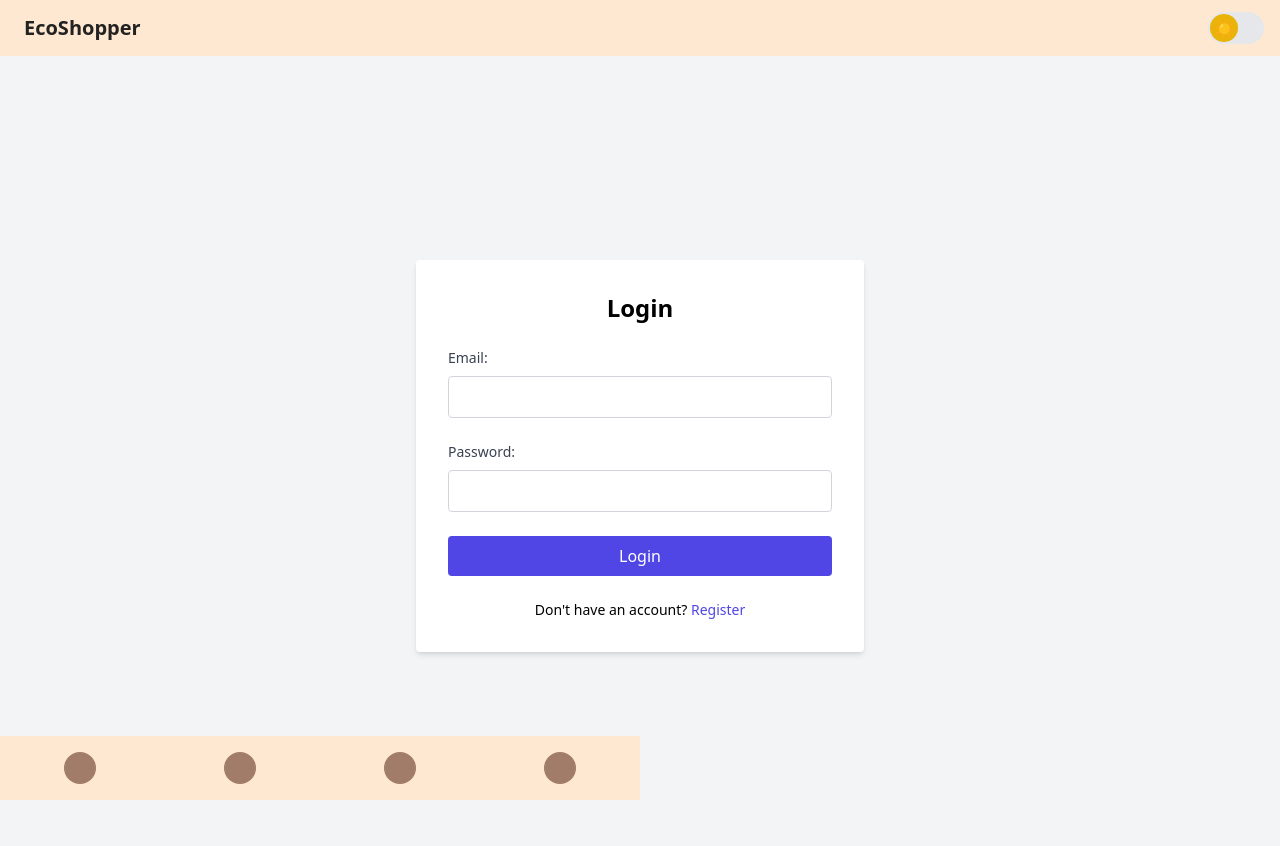
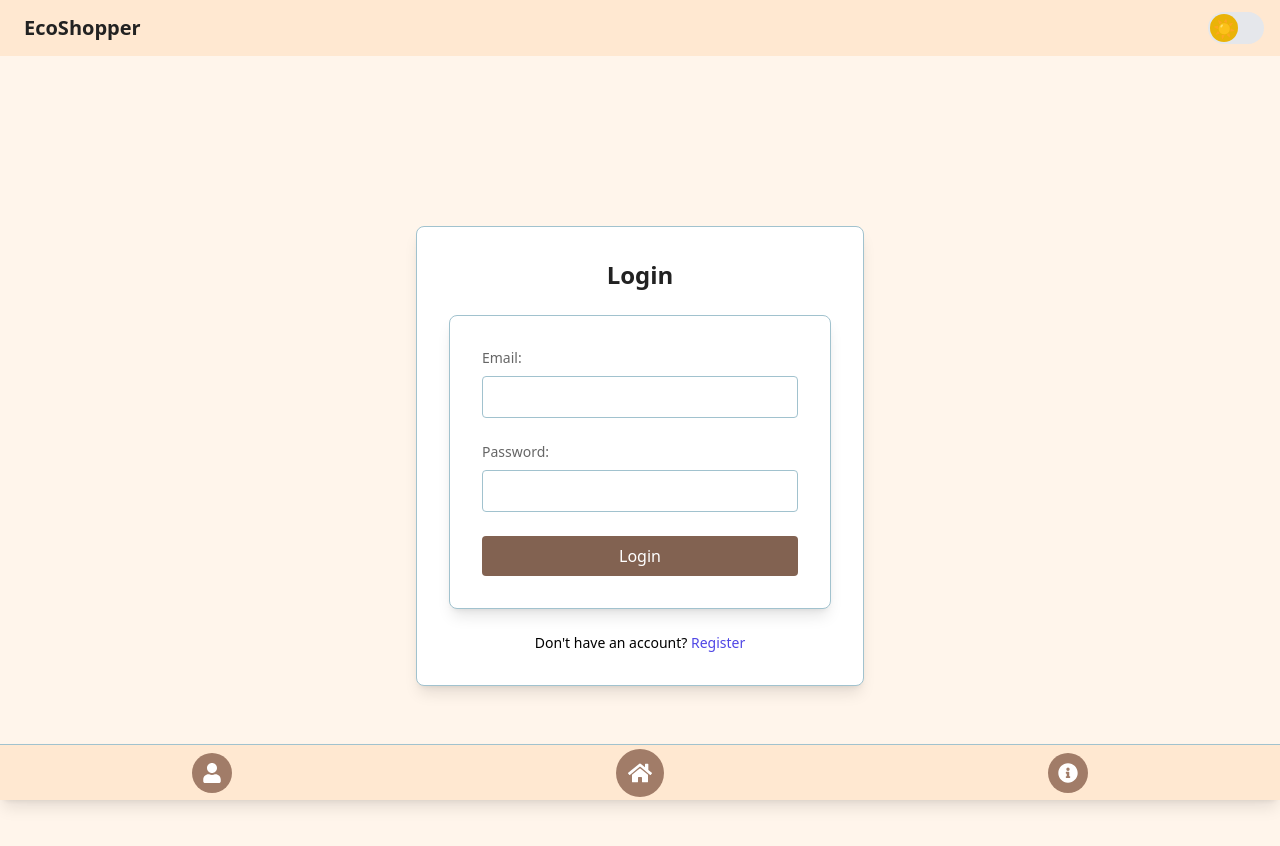
Before and after one commit to MorpKnight/EcoShopper-FE, a React (Vite) app: page /auth in a window 1280 px wide. Shown: the top 846 px of the page. Built offline with nearby package versions, Linux system fonts and the light colour scheme; no server answers.

Commit message:
feat: enhance authentication forms with improved styling and structure; add footer navigation with icons

```diff
--- a/src/components/FooterNavigation.tsx
+++ b/src/components/FooterNavigation.tsx
@@ -1,12 +1,34 @@
+import { FaUser, FaInfoCircle, FaHome } from "react-icons/fa";
+import { useNavigate } from 'react-router-dom';
+
 export default function FooterNavigation() {
+  const navigate = useNavigate();
   return (
-    <footer className="mt-6 flex w-screen max-w-screen-sm justify-around bg-tertiary py-4 fixed bottom-0">
-      {[1, 2, 3, 4].map((item) => (
-        <div
-          key={item}
-          className="h-8 w-8 rounded-full bg-secondary-500"
-        ></div>
-      ))}
+    <footer className="flex w-full justify-around items-center bg-tertiary h-14 fixed bottom-0 z-50 border-t border-secondary-300 shadow-lg">
+      {/* Profile Icon */}
+      <button
+        className="flex items-center justify-center h-10 w-10 rounded-full bg-secondary-500 text-text-white hover:bg-secondary-700 transition-colors duration-300"
+        aria-label="Profile"
+      >
+        <FaUser className="h-5 w-5" />
+      </button>
+
+      {/* Home Icon */}
+      <button
+        onClick={() => navigate("/")}
+        className="flex items-center justify-center h-12 w-12 rounded-full bg-secondary-500 text-text-white hover:bg-secondary-700 transition-transform transform hover:scale-110"
+        aria-label="Home"
+      >
+        <FaHome className="h-6 w-6" />
+      </button>
+
+      {/* Info Icon */}
+      <button
+        className="flex items-center justify-center h-10 w-10 rounded-full bg-secondary-500 text-text-white hover:bg-secondary-700 transition-colors duration-300"
+        aria-label="Info"
+      >
+        <FaInfoCircle className="h-5 w-5" />
+      </button>
     </footer>
   );
 }
--- a/src/components/LoginForm.tsx
+++ b/src/components/LoginForm.tsx
@@ -1,4 +1,3 @@
-
 import React, { useState } from 'react';
 import { loginEmail } from '../handler/auth.handler';
 
@@ -26,9 +25,12 @@ const LoginForm: React.FC<LoginFormProps> = ({ onSuccess, onError }) => {
   };
 
   return (
+    <div className="flex w-full items-center justify-center">
+      <div className="w-full max-w-md space-y-6 rounded-lg border border-secondary-300 bg-white p-8 shadow-lg">
+
         <form onSubmit={handleSubmit} className="space-y-6">
           <div>
-        <label className="mb-2 block text-sm font-medium text-gray-700">
+            <label className="mb-2 block text-sm font-medium text-text-secondary">
               Email:
             </label>
             <input
@@ -36,11 +38,11 @@ const LoginForm: React.FC<LoginFormProps> = ({ onSuccess, onError }) => {
               value={email}
               onChange={(e) => setEmail(e.target.value)}
               required
-          className="w-full rounded border border-gray-300 px-3 py-2 focus:outline-none focus:ring focus:ring-indigo-200"
+              className="w-full rounded border border-secondary-300 px-3 py-2 focus:outline-none focus:ring-2 focus:ring-secondary-500"
             />
           </div>
           <div>
-        <label className="mb-2 block text-sm font-medium text-gray-700">
+            <label className="mb-2 block text-sm font-medium text-text-secondary">
               Password:
             </label>
             <input
@@ -48,16 +50,18 @@ const LoginForm: React.FC<LoginFormProps> = ({ onSuccess, onError }) => {
               value={password}
               onChange={(e) => setPassword(e.target.value)}
               required
-          className="w-full rounded border border-gray-300 px-3 py-2 focus:outline-none focus:ring focus:ring-indigo-200"
+              className="w-full rounded border border-secondary-300 px-3 py-2 focus:outline-none focus:ring-2 focus:ring-secondary-500"
             />
           </div>
           <button
             type="submit"
-        className="w-full rounded bg-indigo-600 px-4 py-2 text-white hover:bg-indigo-700 focus:outline-none focus:ring focus:ring-indigo-200"
+            className="w-full rounded bg-secondary-700 px-4 py-2 text-white hover:bg-secondary-500 focus:outline-none focus:ring-2 focus:ring-secondary-300"
           >
             Login
           </button>
         </form>
+      </div>
+    </div>
   );
 };
 
--- a/src/components/RegisterForm.tsx
+++ b/src/components/RegisterForm.tsx
@@ -1,4 +1,3 @@
-
 import React, { useState } from 'react';
 import { registerEmail } from '../handler/auth.handler';
 
@@ -69,77 +68,86 @@ const RegisterForm: React.FC<RegisterFormProps> = ({ onSuccess, onError }) => {
   };
 
   return (
+    <div className="flex w-full items-center justify-center">
+      <div className="w-full max-w-md space-y-6 rounded-lg border border-secondary-300 bg-white p-8 shadow-lg">
         <form onSubmit={handleSubmit} className="space-y-6">
           <div>
-        <label className="mb-2 block text-sm font-medium text-gray-700">
+            <label className="mb-2 block text-sm font-medium text-text-secondary">
               Email:
             </label>
             <input
               type="email"
+              name="email"
               value={email}
               onChange={(e) => setEmail(e.target.value)}
-          required
-          className="w-full rounded border border-gray-300 px-3 py-2 focus:outline-none focus:ring focus:ring-indigo-200"
+              className="w-full rounded border border-secondary-300 px-3 py-2 focus:outline-none focus:ring-2 focus:ring-secondary-500"
+              placeholder="Enter your email"
             />
           </div>
           <div>
-        <label className="mb-2 block text-sm font-medium text-gray-700">
+            <label className="mb-2 block text-sm font-medium text-text-secondary">
               Password:
             </label>
             <input
               type="password"
+              name="password"
               value={password}
               onChange={handlePasswordChange}
-          required
-          className="w-full rounded border border-gray-300 px-3 py-2 focus:outline-none focus:ring focus:ring-indigo-200"
+              className="w-full rounded border border-secondary-300 px-3 py-2 focus:outline-none focus:ring-2 focus:ring-secondary-500"
+              placeholder="Enter your password"
             />
           </div>
           <div>
-        <label className="mb-2 block text-sm font-medium text-gray-700">
+            <label className="mb-2 block text-sm font-medium text-text-secondary">
               Confirm Password:
             </label>
             <input
               type="password"
+              name="confirmPassword"
               value={confirmPassword}
               onChange={handleConfirmPasswordChange}
-          required
-          className="w-full rounded border border-gray-300 px-3 py-2 focus:outline-none focus:ring focus:ring-indigo-200"
+              className="w-full rounded border border-secondary-300 px-3 py-2 focus:outline-none focus:ring-2 focus:ring-secondary-500"
+              placeholder="Confirm your password"
             />
-        {passwordError && (
-          <p className="mt-2 text-sm text-red-600">{passwordError}</p>
-        )}
           </div>
           <div>
-        <label className="mb-2 block text-sm font-medium text-gray-700">
+            <label className="mb-2 block text-sm font-medium text-text-secondary">
               Display Name:
             </label>
             <input
               type="text"
+              name="displayname"
               value={displayName}
               onChange={(e) => setDisplayName(e.target.value)}
-          required
-          className="w-full rounded border border-gray-300 px-3 py-2 focus:outline-none focus:ring focus:ring-indigo-200"
+              className="w-full rounded border border-secondary-300 px-3 py-2 focus:outline-none focus:ring-2 focus:ring-secondary-500"
+              placeholder="Enter your display name"
             />
           </div>
           <div>
-        <label className="mb-2 block text-sm font-medium text-gray-700">
+            <label className="mb-2 block text-sm font-medium text-text-secondary">
               Full Name:
             </label>
             <input
               type="text"
+              name="fullname"
               value={fullName}
               onChange={(e) => setFullName(e.target.value)}
-          required
-          className="w-full rounded border border-gray-300 px-3 py-2 focus:outline-none focus:ring focus:ring-indigo-200"
+              className="w-full rounded border border-secondary-300 px-3 py-2 focus:outline-none focus:ring-2 focus:ring-secondary-500"
+              placeholder="Enter your full name"
             />
           </div>
+          {passwordError && (
+            <p className="text-red-500 text-sm">{passwordError}</p>
+          )}
           <button
             type="submit"
-        className="w-full rounded bg-indigo-600 px-4 py-2 text-white hover:bg-indigo-700 focus:outline-none focus:ring focus:ring-indigo-200"
+            className="w-full rounded bg-secondary-700 px-4 py-2 text-white hover:bg-secondary-500 focus:outline-none focus:ring-2 focus:ring-secondary-300"
           >
             Register
           </button>
         </form>
+      </div>
+    </div>
   );
 };
 
--- a/src/pages/AuthPage.tsx
+++ b/src/pages/AuthPage.tsx
@@ -1,4 +1,3 @@
-
 import React, { useState } from 'react';
 import { toast } from 'react-toastify';
 import { useNavigate } from 'react-router-dom';
@@ -19,13 +18,18 @@ const AuthPage: React.FC = () => {
   };
 
   return (
-    <div className="flex min-h-screen items-center justify-center bg-gray-100">
-      <div className="w-full max-w-md space-y-6 rounded bg-white p-8 shadow-md">
-        <h2 className="text-center text-2xl font-bold">{isLogin ? 'Login' : 'Register'}</h2>
+    <div className="flex min-h-screen items-center justify-center bg-tertiary-light">
+      <div className="w-full max-w-md space-y-6 rounded-lg border border-secondary-300 bg-white p-8 shadow-lg">
         {isLogin ? (
-          <LoginForm onSuccess={handleSuccess} onError={handleError} />
+          <>
+            <h2 className="text-center text-2xl font-bold text-text-primary">Login</h2>
+            <LoginForm onSuccess={handleSuccess} onError={handleError} />
+          </>
         ) : (
-          <RegisterForm onSuccess={handleSuccess} onError={handleError} />
+          <>
+            <h2 className="text-center text-2xl font-bold text-text-primary">Register</h2>
+            <RegisterForm onSuccess={handleSuccess} onError={handleError} />
+          </>
         )}
         <div className="text-center">
           <p className="text-sm">
```
Also changed, not shown: src/pages/MainPage.tsx (+30 -21 lines). Lines whose indentation alone changed are shown as unchanged.
